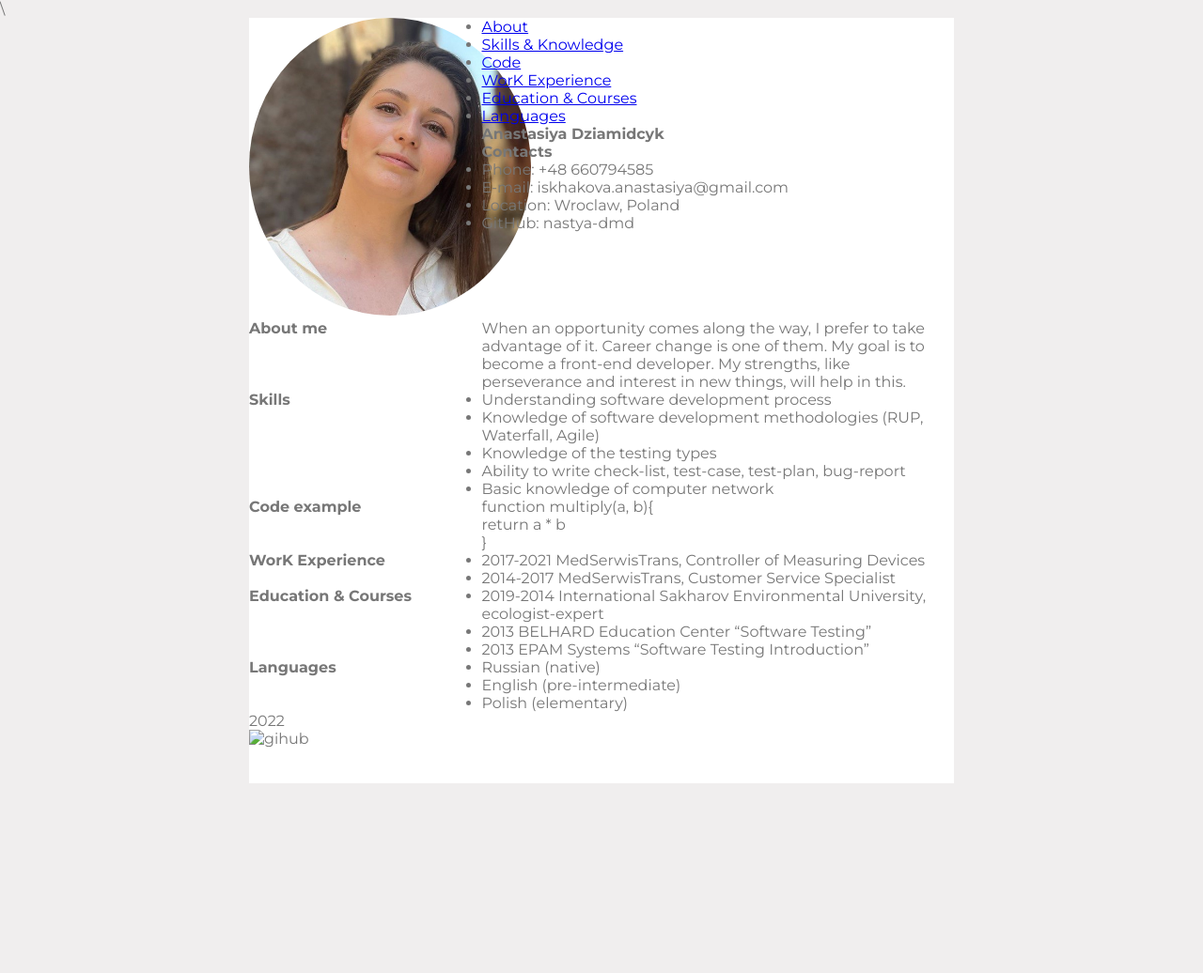
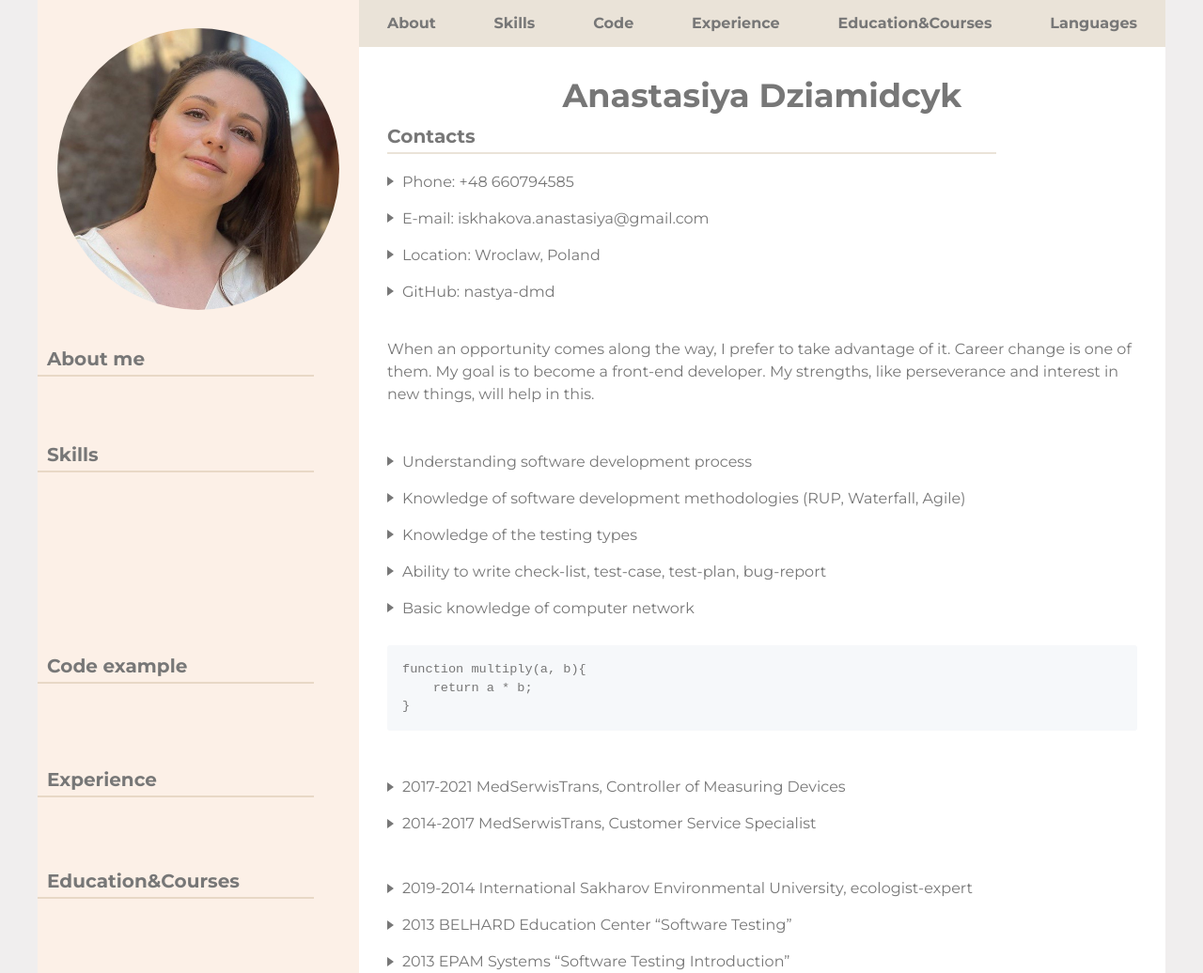
Before and after one commit to nastya-dmd/stage0-rsschool-cv, a plain HTML site: page index.html in a window 1280 px wide. Shown: the top 1036 px of the page at 94% size. Before the commit the page ends 834 px from the top, so only its background shows below. Drawn offline with Linux system fonts and the light colour scheme.

Commit message:
feat: add final styles and markup

```diff
--- a/index.html
+++ b/index.html
@@ -2,54 +2,52 @@
 <html lang="en">
 
 <head>
-    \
     <meta charset="UTF-8">
     <meta http-equiv="X-UA-Compatible" content="IE=edge">
     <meta name="viewport" content="width=device-width, initial-scale=1.0">
     <title>cv</title>
     <link rel="stylesheet" href="style.css">
-    <link rel="icon" href="assets/favicon.ico">
+    <link rel="icon" href="assets/img/favicon.ico">
 </head>
 
 <body>
     <div class="container">
         <header class="row">
             <div class="left">
-                <img src="./assets/img/MYimage.jpg" alt="my photo" class="avatar">
+                <img src="./assets/img/Myimage.jpg" alt="my photo" class="avatar">
             </div>
             <div class="right">
-                <nav>
+                <nav class="navbar">
                     <ul>
-                        <li>
-                            <a href="#">About</a>
-                        </li>
-                        <li>
-                            <a href="#">Skills & Knowledge</a>
-                        </li>
-                        <li><a href="#">Code</a></li>
-                        <li><a href="#">WorK Experience</a></li>
-                        <li><a href="#">Education & Courses</a></li>
-                        <li><a href="#">Languages</a></li>
+                        <li><a href="#about">About</a></li>
+                        <li><a href="#skills">Skills</a></li>
+                        <li><a href="#code">Code</a></li>
+                        <li><a href="#experience">Experience</a></li>
+                        <li><a href="#education&courses">Education&Courses</a></li>
+                        <li><a href="#languages">Languages</a></li>
                     </ul>
                 </nav>
+                <section>
                     <div>
                         <h1>Anastasiya Dziamidcyk</h1>
                     </div>
                     <div>
                         <h2>Contacts</h2>
-                    <ul>
+                        <ul class="list">
                             <li>Phone: +48 660794585</li>
-                        <li>E-mail: iskhakova.anastasiya@gmail.com</li>
+                            <li>E-mail: <a href="mailto:iskhakova.anastasiya@gmail.com">iskhakova.anastasiya@gmail.com</a></li>
                             <li>Location: Wroclaw, Poland</li>
-                        <li>GitHub: nastya-dmd</li>
+                            <li>GitHub: <a href="https://github.com/nastya-dmd" target="_blank">nastya-dmd</a></li>
                         </ul>
                     </div>
+
+                </section>
 
             </div>
         </header>
         <main>
             <section class="row">
-                <div class="left">
+                <div class="left" id="about">
                     <h2>About me</h2>
                 </div>
                 <div class="right">
@@ -61,11 +59,11 @@
                 </div>
             </section>
             <section class="row">
-                <div class="left">
+                <div class="left" id="skills">
                     <h2>Skills</h2>
                 </div>
                 <div class="right">
-                    <ul>
+                    <ul class="list">
                         <li>Understanding software development process</li>
                         <li>Knowledge of software development methodologies (RUP, Waterfall, Agile)</li>
                         <li>Knowledge of the testing types</li>
@@ -75,32 +73,32 @@
                 </div>
             </section>
             <section class="row">
-                <div class="left">
+                <div class="left" id="code">
                     <h2>Code example</h2>
                 </div>
                 <div class="right">
-                    <p>function multiply(a, b){<br>
-                        return a * b<br>
-                        }</p>
+                    <pre class="code"><code>function multiply(a, b){
+    return a * b;
+}</code></pre>
                 </div>
             </section>
             <section class="row">
-                <div class="left">
-                    <h2>WorK Experience</h2>
+                <div class="left" id="experience">
+                    <h2>Experience</h2>
                 </div>
                 <div class="right">
-                    <ul>
+                    <ul class="list">
                         <li>2017-2021 MedSerwisTrans, Controller of Measuring Devices</li>
                         <li>2014-2017 MedSerwisTrans, Customer Service Specialist</li>
                     </ul>
                 </div>
             </section>
             <section class="row">
-                <div class="left">
-                    <h2>Education & Courses</h2>
+                <div class="left" id="education&courses">
+                    <h2>Education&Courses</h2>
                 </div>
                 <div class="right">
-                    <ul>
+                    <ul class="list">
                         <li>2019-2014 International Sakharov Environmental University, ecologist-expert</li>
                         <li>2013 BELHARD Education Center “Software Testing”</li>
                         <li>2013 EPAM Systems “Software Testing Introduction”</li>
@@ -108,11 +106,11 @@
                 </div>
             </section>
             <section class="row">
-                <div class="left">
+                <div class="left" id="languages">
                     <h2>Languages</h2>
                 </div>
                 <div class="right">
-                    <ul>
+                    <ul class="list">
                         <li>Russian (native)</li>
                         <li>English (pre-intermediate)</li>
                         <li>Polish (elementary)</li>
@@ -120,18 +118,19 @@
                 </div>
             </section>
         </main>
-        <footer>
-            <p>2022</p>
-            <div>
-                <img src="" alt="gihub">
+        <footer class="row">
+            <div class="github">
+                <a href="https://github.com/nastya-dmd" target="_blank"><img src="./assets/img/github.png" alt="github"><span class="github">My GitHub</span></a>
             </div>
             <div>
-                <img src="">
+                <p>© 2022</p>
             </div>
             <div>
-                <img src="">
+                <a href="https://rs.school/js/" target="_blank"><img src="./assets/svg/rs_school_js.svg"
+                        alt="rolling-scopes-school"></a>
             </div>
         </footer>
+
     </div>
 
 </body>
--- a/style.css
+++ b/style.css
@@ -101,38 +101,196 @@ video {
     font-weight: 700;
 }
 
+html {
+    scroll-behavior: smooth;
+}
+
 body {
     font-family: 'Montserrat', sans-serif;
     font-size: 16px;
     font-weight: normal;
+    background-color: #f0eeee;
+    color: #777777;
+    display: flex;
+    flex-direction: column;
+    justify-content: space-between;
+    min-height: 100vh;
+    height: 100vh;
+}
 
-    background-color: #f0eeee;
+p {
+    line-height: 1.5;
+}
+
+a {
+    text-decoration: none;
     color: #777777;
 }
 
+a:visited {
+    color: #777777;
+}
+
+a:hover {
+    color: #000;
+    background-color: rgba(175, 147, 105, 0.068) ;
+}
 
 .container {
-    max-width: 750px;
+    max-width: 1200px;
+    min-width: 1200px;
     margin: 0 auto;
     background: #ffffff;
 }
 
+header .left {
+    padding-top: 30px;
+}
 
 .row {
     display: flex;
+    /* padding-left: 30px; */
+    padding-right: 30px;
+}
 
+.left {
+    width: 30%;
+    background-color: rgba(238, 182, 136, 0.199);
+    padding-bottom: 30px;
 
 }
 
-.left {
-    width: 33%;
-}
-
 .right {
-    width: 67%;
+    width: 70%;
+    padding-left: 30px;
+    padding-bottom: 30px;
 }
 
 .avatar {
     width: 300px;
+    height: 300px;
     border-radius: 50%;
+    display: block;
+    margin-left: auto;
+    margin-right: auto;
 }
+
+
+li {
+    list-style-type: none;
+}
+
+ul {
+    margin-left: 0;
+    padding-left: 0;
+}
+
+.navbar {
+    line-height: 50px;
+    background-color:rgba(175, 147, 105, 0.26);
+    padding-left: 30px;
+    padding-right: 30px;
+    margin-left: -30px;
+    margin-right: -30px;
+}
+
+.navbar ul {
+    display: flex;
+    justify-content: space-between;
+    align-items: center;
+}
+
+.navbar ul li {
+    list-style: none;
+}
+
+a:visited {
+    color: #777777;
+}
+
+.navbar ul li a {
+    text-decoration: none;
+    font-weight: bold;
+    color: #777777;
+}
+
+.navbar ul li a:hover {
+    color: #000;
+    background-color: rgba(175, 147, 105, 0.26) ;
+}
+
+
+.list li {
+    margin-top: 10px;
+    margin-left: 16px;
+}
+
+.list li::before {
+    content: "";
+    border-color: transparent #777777;
+    border-style: solid;
+    border-width: 0.35em 0 0.35em 0.45em;
+    display: block;
+    height: 0;
+    width: 0;
+    left: -16px;
+    top: 0.9em;
+    position: relative;
+  }
+
+
+h1 {
+    font-size: 35px;
+    text-align: center;
+    margin-top: 30px;
+
+}
+
+
+h2 {
+    font-size: 20px;
+    clear: left;
+    padding: 10px;
+    border-bottom: 2px solid rgba(175, 147, 105, 0.26);
+    padding-bottom: 5px;
+    width: 80%;
+}
+
+header h2 {
+    padding-left: 0;
+}
+
+.code {
+    padding: 16px;
+    overflow: auto;
+    font-size: 85%;
+    line-height: 1.45;
+    background-color: #f6f8fa;
+    border-radius: 3px;
+}
+
+
+
+footer {
+    align-items: center;
+    justify-content: space-around;
+    /* margin-left: 30px; */
+    height: 50px;
+    background-color:rgba(175, 147, 105, 0.26) ;
+}
+
+footer img {
+    height: 30px;
+}
+
+.github a {
+    display: flex;
+    text-decoration: none;
+    gap: 10px;
+    align-items: center;
+}
+
+.github a:hover {
+   color: #777777;
+   background-color: revert;
+}
```
Also changed, not shown: assets/img/RS.png (deleted), assets/img/favicon.ico (renamed from assets/favicon.ico), assets/img/github.png (added), assets/svg/rs_school_js.svg (added). Lines whose indentation alone changed are shown as unchanged.
